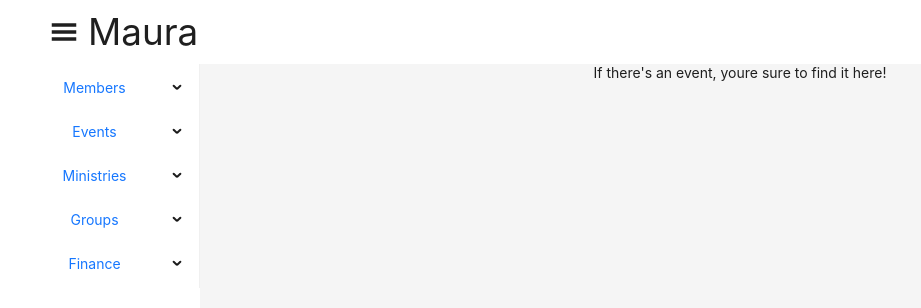
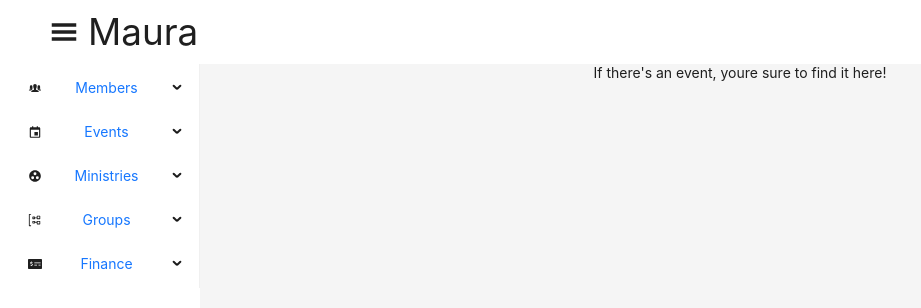
Before and after one commit to Reggeditt/church-management-software, a React (Create React App) app: page /events in a window 1280 px wide. Shown: the top 308 px of the page, without its empty margins (0-921 px from the left). Built offline with nearby package versions, Linux system fonts and the light colour scheme.

Commit message:
add menu icons

```diff
--- a/src/components/Menu.js
+++ b/src/components/Menu.js
@@ -1,5 +1,13 @@
 import Menu from "antd/es/menu";
 import { Link } from "react-router-dom";
+import { IoIosPeople } from "react-icons/io";
+import { BiCalendarEvent, BiChild, BiMaleFemale } from "react-icons/bi";
+import { MdGroupWork, MdLibraryMusic, MdEngineering, MdCelebration, MdEmojiEvents } from "react-icons/md";
+import { VscGroupByRefType } from "react-icons/vsc";
+import { FaMoneyCheckAlt, FaPray, FaChild, FaMale, FaFemale } from "react-icons/fa";
+import { RiServiceFill, RiCommunityFill } from "react-icons/ri";
+import { BsUnity } from "react-icons/bs";
+
 
 const MenuComponent = () => {
   return (
@@ -11,7 +19,7 @@ const MenuComponent = () => {
             <Link to={'/members'}>Members</Link>
           ),
           key: "members",
-          icon: "",
+          icon: <IoIosPeople />,
           children: [],
         },
         {
@@ -19,22 +27,22 @@ const MenuComponent = () => {
             <Link to={'/events'}>Events</Link>
           ),
           key: "events",
-          icon: "",
+          icon: <BiCalendarEvent />,
           children: [
             {
               label: "Services",
               key: "services",
-              icon: "",
+              icon: <RiCommunityFill/>,
             },
             {
               label: "Celebrations",
               key: "celebrations",
-              icon: "",
+              icon: <MdCelebration/>,
             },
             {
               label: "Special Programs",
               key: "special_programs",
-              icon: "",
+              icon: <MdEmojiEvents/>,
             },
           ],
         },
@@ -43,27 +51,27 @@ const MenuComponent = () => {
             <Link to={'/ministries'}>Ministries</Link>
           ),
           key: "minstries",
-          icon: "",
+          icon: <MdGroupWork />,
           children: [
             {
               label: "Music",
               key: "music_ministry",
-              icon: "",
+              icon: <MdLibraryMusic />,
             },
             {
               label: "Media & Technical",
               key: "media_technical_ministry",
-              icon: "",
+              icon: <MdEngineering />,
             },
             {
               label: "Protocol",
               key: "protocol_ministry",
-              icon: "",
+              icon: <RiServiceFill/>,
             },
             {
               label: "Intercessory",
               key: "intercessory_ministry",
-              icon: "",
+              icon: <FaPray />,
             },
           ],
         },
@@ -72,37 +80,37 @@ const MenuComponent = () => {
             <Link to={'/groups'}>Groups</Link>
           ),
           key: "groups",
-          icon: "",
+          icon: <VscGroupByRefType />,
           children: [
             {
               label: "Children",
               key: "children",
-              icon: "",
+              icon: <BiChild/>,
             },
             {
               label: "Youth",
               key: "youth",
-              icon: "",
+              icon: <FaChild/>,
             },
             {
               label: "Singles",
               key: "singles",
-              icon: "",
+              icon: <BiMaleFemale/>,
             },
             {
               label: "Men's Fellowship",
               key: "men",
-              icon: "",
+              icon: <FaMale/>,
             },
             {
               label: "Women's Fellowship",
               key: "women",
-              icon: "",
+              icon: <FaFemale/>,
             },
             {
               label: "DayBorn Groups",
               key: "women",
-              icon: "",
+              icon: <BsUnity/>,
             },
           ],
         },
@@ -111,7 +119,7 @@ const MenuComponent = () => {
             <Link to={'/finance'}>Finance</Link>
           ),
           key: "acounts",
-          icon: "",
+          icon: <FaMoneyCheckAlt />,
           children: [
             // {
             //   label: "Income",
```
